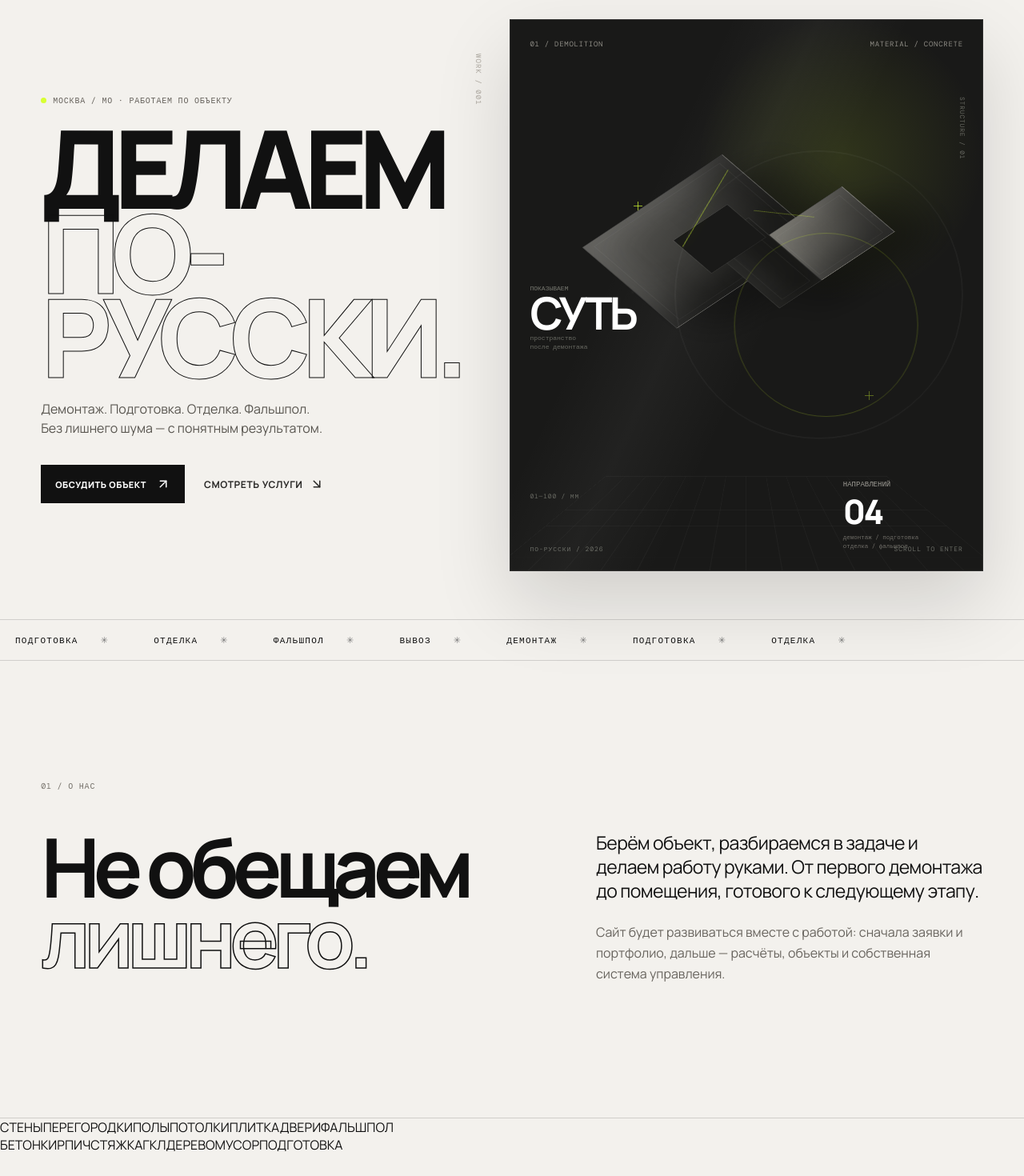
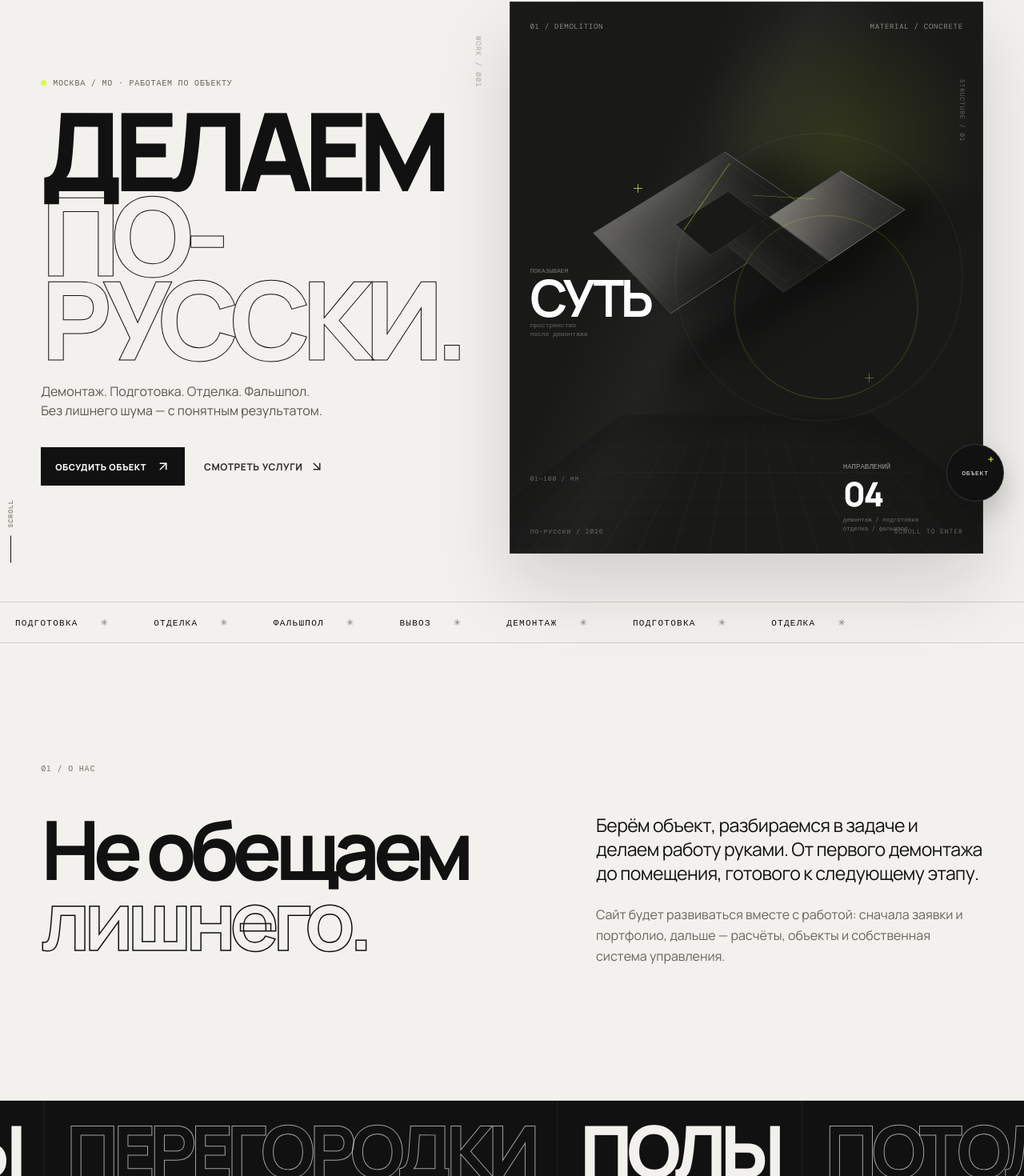
Before and after one commit to borzenkoofficial-lab/Po-Russki, a React (Vite) app: page / in a window 1280 px wide. Shown: the part 148-1618 px from the top of the page at 80% size. Built offline with nearby package versions, Linux system fonts and the light colour scheme.

Commit message:
feat: add kinetic service field and architectural statement section

```diff
--- a/src/styles.css
+++ b/src/styles.css
@@ -388,3 +388,72 @@ h2 span { color: transparent; -webkit-text-stroke: 1.5px var(--ink); }
 @media (prefers-reduced-motion:reduce){*,*::before,*::after{animation-duration:.001ms!important;animation-iteration-count:1!important;scroll-behavior:auto!important;transition-duration:.001ms!important}}
 @media (max-width:900px){.hero-copy:before,.stage-center-label,.stage-ruler,.stage-cross{display:none}.service-orbit{right:16px;top:90px;width:110px;height:110px}.manifesto-word{font-size:14vw}}
 @media (max-width:560px){.hero-copy:before{display:none}.hero-stage{min-height:480px}.stage-bottom-line{left:16px;right:16px;bottom:16px;font-size:7px}.stage-note{right:16px;bottom:60px}.blueprint-ring.ring-two{width:250px;height:250px;left:32%;top:29%}.manifesto{padding:0 5vw}.manifesto-word{padding:20px 0 14px;-webkit-text-stroke-width:1px}}
+
+
+/* V3 — stronger object language, motion and spatial hierarchy */
+.scroll-meter{position:fixed;left:18px;bottom:28px;z-index:18;display:flex;align-items:center;gap:10px;transform:rotate(-90deg) translateX(-100%);transform-origin:left bottom;font:8px "DM Mono",monospace;letter-spacing:.14em;color:#77736c;mix-blend-mode:multiply}
+.scroll-meter span{width:34px;height:1px;background:var(--ink);position:relative;overflow:hidden}
+.scroll-meter span:after{content:"";position:absolute;left:0;top:0;height:100%;width:40%;background:var(--acid);animation:meter 2s ease-in-out infinite}
+@keyframes meter{0%,100%{transform:translateX(-110%)}50%{transform:translateX(170%)}}
+
+.hero-stage{perspective:1100px}
+.hero-stage:hover .ring-one{opacity:.8}
+.stage-grid:after{content:"";position:absolute;inset:-10%;background:radial-gradient(ellipse at center,transparent 35%,rgba(0,0,0,.35) 78%);pointer-events:none}
+.concrete-object{will-change:transform}
+.concrete-object .block{backface-visibility:hidden}
+.concrete-object:before{
+  content:"";position:absolute;left:-12%;right:-8%;bottom:-10%;height:16%;background:rgba(0,0,0,.36);
+  filter:blur(18px);transform:skewX(-28deg);z-index:-2;
+}
+.stage-center-label strong{font-size:clamp(44px,5vw,72px)}
+
+.service-marquee{border-top:1px solid var(--line);border-bottom:1px solid var(--line);background:#111;color:#f3f1ed;overflow:hidden}
+.service-marquee-line{display:flex;width:max-content;white-space:nowrap;animation:serviceMarquee 36s linear infinite;border-bottom:1px solid rgba(255,255,255,.08)}
+.service-marquee-line:last-child{border-bottom:0}
+.service-marquee-line span{font-size:clamp(46px,7vw,110px);line-height:.9;letter-spacing:-.08em;font-weight:800;padding:21px 28px 24px;border-right:1px solid rgba(255,255,255,.08)}
+.service-marquee-line span:nth-child(even){color:transparent;-webkit-text-stroke:1px rgba(243,241,237,.65)}
+.service-marquee-reverse{animation-direction:reverse;animation-duration:42s}
+@keyframes serviceMarquee{to{transform:translateX(-50%)}}
+
+.statement-section{display:grid;grid-template-columns:180px 1fr;gap:8vw;padding:170px 8vw 180px;background:#171716;color:#f3f1ed;position:relative;overflow:hidden}
+.statement-section:before{content:"";position:absolute;width:55vw;height:55vw;right:-25vw;top:-15vw;border:1px solid rgba(255,255,255,.07);border-radius:50%;box-shadow:0 0 0 70px rgba(255,255,255,.012),0 0 0 140px rgba(255,255,255,.008)}
+.statement-side{font:9px "DM Mono",monospace;letter-spacing:.12em;color:#73746e;writing-mode:vertical-rl}
+.statement-main{position:relative;z-index:2;max-width:980px}
+.statement-label{font:10px "DM Mono",monospace;color:#888982;letter-spacing:.11em;text-transform:uppercase;margin:0 0 35px}
+.statement-main h2{font-size:clamp(64px,10vw,150px);margin:0}
+.statement-main h2 span{color:transparent;-webkit-text-stroke:1.5px #f3f1ed}
+.statement-rule{height:1px;background:rgba(243,241,237,.14);margin:52px 0 25px;position:relative}
+.statement-rule:after{content:"";position:absolute;left:0;top:-1px;width:90px;height:3px;background:var(--acid)}
+.statement-copy{max-width:500px;margin:0 0 0 auto;color:#96958d;font-size:14px;line-height:1.7}
+
+.floating-call{position:fixed;right:25px;bottom:25px;z-index:25;width:72px;height:72px;border-radius:50%;display:grid;place-items:center;background:var(--ink);color:#fff;box-shadow:0 16px 35px rgba(17,17,17,.2);cursor:pointer;border:1px solid rgba(255,255,255,.14);transition:transform .35s ease,background .35s ease}
+.floating-call span{position:absolute;top:9px;right:11px;color:var(--acid);font:14px "DM Mono",monospace}
+.floating-call strong{font:8px "DM Mono",monospace;letter-spacing:.1em;font-weight:400}
+.floating-call:hover{transform:scale(1.08) rotate(-6deg);background:#242421}
+
+.work-card-large .work-visual{min-height:560px}
+.work-card:hover .work-visual:after{opacity:.2}
+.work-card:hover .visual-floor{transform:perspective(300px) rotateX(61deg) rotateZ(-3deg) translateY(-8px)}
+.work-card:hover .visual-pillar{transform:skewY(-8deg) translateX(8px)}
+.work-card:hover .visual-deck{transform:perspective(400px) rotateX(61deg) rotateZ(-9deg) translateY(-10px)}
+.work-card:hover .visual-leg{transform:skewY(-12deg) translateY(-7px)}
+
+.hero-actions .text-button svg{transition:transform .35s ease}
+.hero-actions .text-button:hover svg{transform:translateY(5px)}
+.nav button{position:relative}
+.nav button:after{content:"";position:absolute;left:0;right:100%;bottom:-8px;height:1px;background:var(--ink);transition:right .3s ease}
+.nav button:hover:after{right:0}
+
+@media(max-width:900px){
+  .scroll-meter{display:none}
+  .statement-section{grid-template-columns:1fr;padding:105px 5vw 120px}
+  .statement-side{writing-mode:horizontal-tb}
+  .statement-copy{margin:0}
+  .floating-call{width:60px;height:60px;right:16px;bottom:16px}
+  .service-marquee-line span{font-size:12vw;padding:17px 20px}
+}
+@media(max-width:560px){
+  .statement-main h2{font-size:17vw}
+  .statement-copy{font-size:13px}
+  .work-card-large .work-visual{min-height:440px}
+}
```
